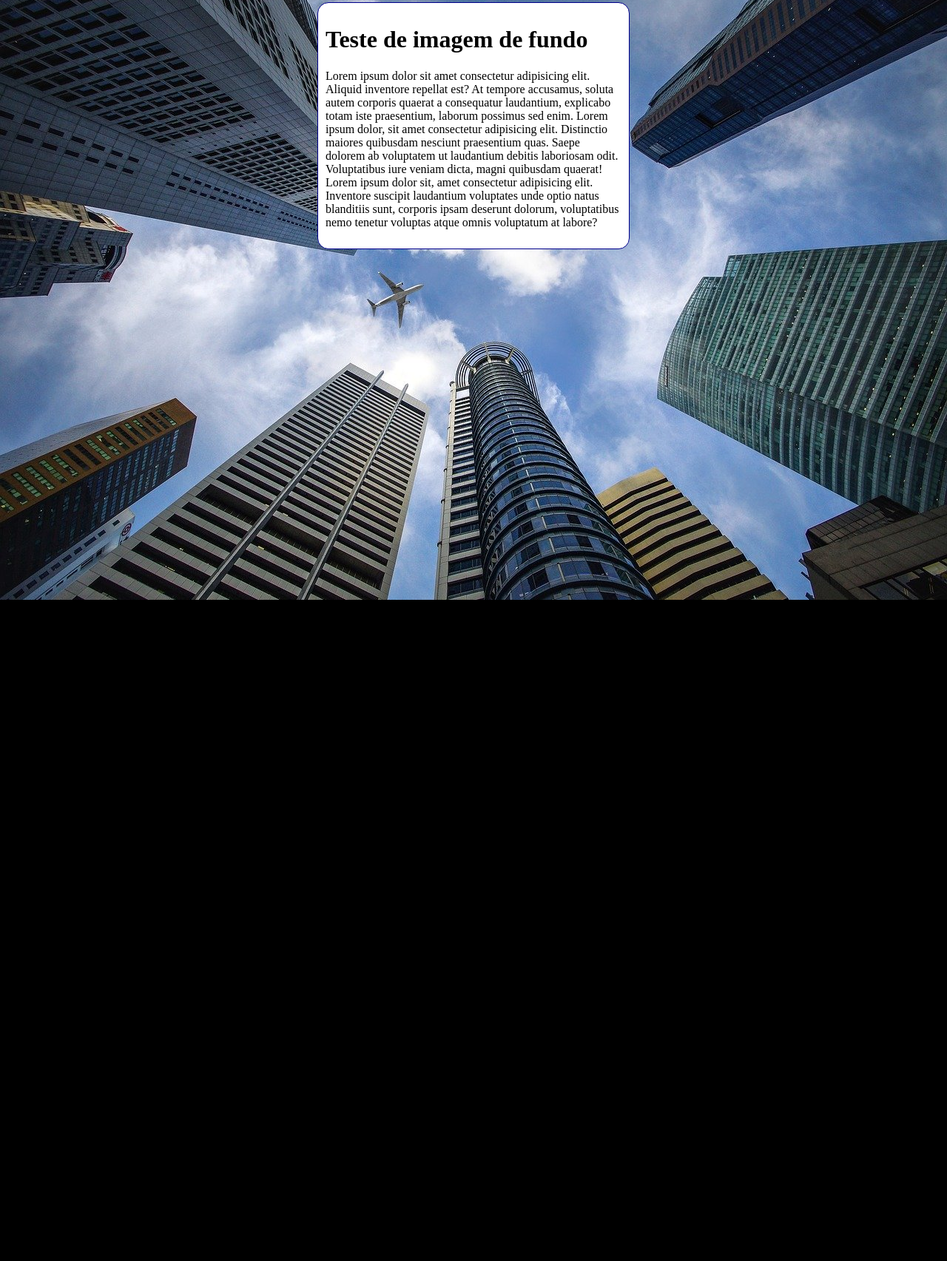
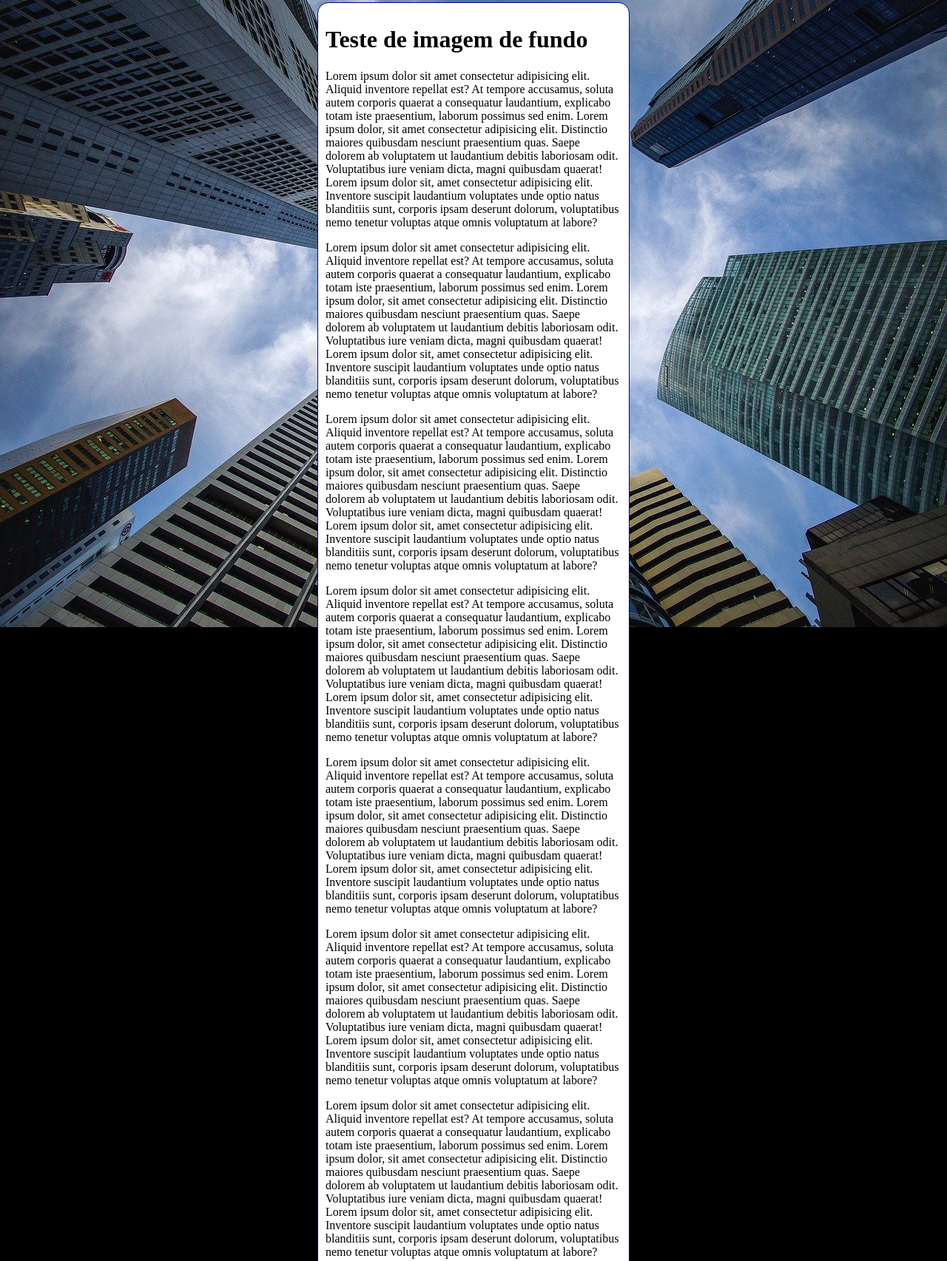
Before and after one commit to NatanaelBeloqui/html-css, a plain HTML site: page exercicios/ex022/fundo006.html in a window 1280 px wide. Shown: the part 5-1710 px from the top of the page at 74% size. Before the commit the page ends 816 px from the top, so only its background shows below. Drawn offline with Linux system fonts and the light colour scheme.

Commit message:
Mais lorem

```diff
--- a/exercicios/ex022/fundo006.html
+++ b/exercicios/ex022/fundo006.html
@@ -27,6 +27,14 @@
     <main>
         <h1>Teste de imagem de fundo</h1>
         <p>Lorem ipsum dolor sit amet consectetur adipisicing elit. Aliquid inventore repellat est? At tempore accusamus, soluta autem corporis quaerat a consequatur laudantium, explicabo totam iste praesentium, laborum possimus sed enim. Lorem ipsum dolor, sit amet consectetur adipisicing elit. Distinctio maiores quibusdam nesciunt praesentium quas. Saepe dolorem ab voluptatem ut laudantium debitis laboriosam odit. Voluptatibus iure veniam dicta, magni quibusdam quaerat! Lorem ipsum dolor sit, amet consectetur adipisicing elit. Inventore suscipit laudantium voluptates unde optio natus blanditiis sunt, corporis ipsam deserunt dolorum, voluptatibus nemo tenetur voluptas atque omnis voluptatum at labore?</p>
+        <p>Lorem ipsum dolor sit amet consectetur adipisicing elit. Aliquid inventore repellat est? At tempore accusamus, soluta autem corporis quaerat a consequatur laudantium, explicabo totam iste praesentium, laborum possimus sed enim. Lorem ipsum dolor, sit amet consectetur adipisicing elit. Distinctio maiores quibusdam nesciunt praesentium quas. Saepe dolorem ab voluptatem ut laudantium debitis laboriosam odit. Voluptatibus iure veniam dicta, magni quibusdam quaerat! Lorem ipsum dolor sit, amet consectetur adipisicing elit. Inventore suscipit laudantium voluptates unde optio natus blanditiis sunt, corporis ipsam deserunt dolorum, voluptatibus nemo tenetur voluptas atque omnis voluptatum at labore?</p>
+        <p>Lorem ipsum dolor sit amet consectetur adipisicing elit. Aliquid inventore repellat est? At tempore accusamus, soluta autem corporis quaerat a consequatur laudantium, explicabo totam iste praesentium, laborum possimus sed enim. Lorem ipsum dolor, sit amet consectetur adipisicing elit. Distinctio maiores quibusdam nesciunt praesentium quas. Saepe dolorem ab voluptatem ut laudantium debitis laboriosam odit. Voluptatibus iure veniam dicta, magni quibusdam quaerat! Lorem ipsum dolor sit, amet consectetur adipisicing elit. Inventore suscipit laudantium voluptates unde optio natus blanditiis sunt, corporis ipsam deserunt dolorum, voluptatibus nemo tenetur voluptas atque omnis voluptatum at labore?</p>
+        <p>Lorem ipsum dolor sit amet consectetur adipisicing elit. Aliquid inventore repellat est? At tempore accusamus, soluta autem corporis quaerat a consequatur laudantium, explicabo totam iste praesentium, laborum possimus sed enim. Lorem ipsum dolor, sit amet consectetur adipisicing elit. Distinctio maiores quibusdam nesciunt praesentium quas. Saepe dolorem ab voluptatem ut laudantium debitis laboriosam odit. Voluptatibus iure veniam dicta, magni quibusdam quaerat! Lorem ipsum dolor sit, amet consectetur adipisicing elit. Inventore suscipit laudantium voluptates unde optio natus blanditiis sunt, corporis ipsam deserunt dolorum, voluptatibus nemo tenetur voluptas atque omnis voluptatum at labore?</p>
+        <p>Lorem ipsum dolor sit amet consectetur adipisicing elit. Aliquid inventore repellat est? At tempore accusamus, soluta autem corporis quaerat a consequatur laudantium, explicabo totam iste praesentium, laborum possimus sed enim. Lorem ipsum dolor, sit amet consectetur adipisicing elit. Distinctio maiores quibusdam nesciunt praesentium quas. Saepe dolorem ab voluptatem ut laudantium debitis laboriosam odit. Voluptatibus iure veniam dicta, magni quibusdam quaerat! Lorem ipsum dolor sit, amet consectetur adipisicing elit. Inventore suscipit laudantium voluptates unde optio natus blanditiis sunt, corporis ipsam deserunt dolorum, voluptatibus nemo tenetur voluptas atque omnis voluptatum at labore?</p>
+        <p>Lorem ipsum dolor sit amet consectetur adipisicing elit. Aliquid inventore repellat est? At tempore accusamus, soluta autem corporis quaerat a consequatur laudantium, explicabo totam iste praesentium, laborum possimus sed enim. Lorem ipsum dolor, sit amet consectetur adipisicing elit. Distinctio maiores quibusdam nesciunt praesentium quas. Saepe dolorem ab voluptatem ut laudantium debitis laboriosam odit. Voluptatibus iure veniam dicta, magni quibusdam quaerat! Lorem ipsum dolor sit, amet consectetur adipisicing elit. Inventore suscipit laudantium voluptates unde optio natus blanditiis sunt, corporis ipsam deserunt dolorum, voluptatibus nemo tenetur voluptas atque omnis voluptatum at labore?</p>
+        <p>Lorem ipsum dolor sit amet consectetur adipisicing elit. Aliquid inventore repellat est? At tempore accusamus, soluta autem corporis quaerat a consequatur laudantium, explicabo totam iste praesentium, laborum possimus sed enim. Lorem ipsum dolor, sit amet consectetur adipisicing elit. Distinctio maiores quibusdam nesciunt praesentium quas. Saepe dolorem ab voluptatem ut laudantium debitis laboriosam odit. Voluptatibus iure veniam dicta, magni quibusdam quaerat! Lorem ipsum dolor sit, amet consectetur adipisicing elit. Inventore suscipit laudantium voluptates unde optio natus blanditiis sunt, corporis ipsam deserunt dolorum, voluptatibus nemo tenetur voluptas atque omnis voluptatum at labore?</p>
+        <p>Lorem ipsum dolor sit amet consectetur adipisicing elit. Aliquid inventore repellat est? At tempore accusamus, soluta autem corporis quaerat a consequatur laudantium, explicabo totam iste praesentium, laborum possimus sed enim. Lorem ipsum dolor, sit amet consectetur adipisicing elit. Distinctio maiores quibusdam nesciunt praesentium quas. Saepe dolorem ab voluptatem ut laudantium debitis laboriosam odit. Voluptatibus iure veniam dicta, magni quibusdam quaerat! Lorem ipsum dolor sit, amet consectetur adipisicing elit. Inventore suscipit laudantium voluptates unde optio natus blanditiis sunt, corporis ipsam deserunt dolorum, voluptatibus nemo tenetur voluptas atque omnis voluptatum at labore?</p>
+        <p>Lorem ipsum dolor sit amet consectetur adipisicing elit. Aliquid inventore repellat est? At tempore accusamus, soluta autem corporis quaerat a consequatur laudantium, explicabo totam iste praesentium, laborum possimus sed enim. Lorem ipsum dolor, sit amet consectetur adipisicing elit. Distinctio maiores quibusdam nesciunt praesentium quas. Saepe dolorem ab voluptatem ut laudantium debitis laboriosam odit. Voluptatibus iure veniam dicta, magni quibusdam quaerat! Lorem ipsum dolor sit, amet consectetur adipisicing elit. Inventore suscipit laudantium voluptates unde optio natus blanditiis sunt, corporis ipsam deserunt dolorum, voluptatibus nemo tenetur voluptas atque omnis voluptatum at labore?</p>
     </main>
 </body>
 </html>
```
